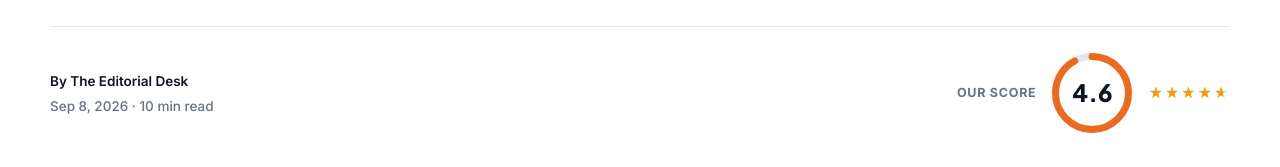
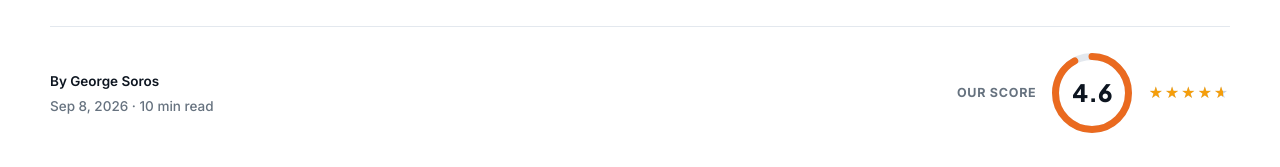
Before and after one commit to ZeeTech-Pvt-Ltd/AI-trading-platform, a React (Vite) app: page /trading/rendaven in a window 1280 px wide. Shown: the part 443-610 px from the top of the page. Built offline with nearby package versions, Linux system fonts and the light colour scheme.

Commit message:
Authors added

```diff
--- a/src/data/reviews/austerio-smart-up.js
+++ b/src/data/reviews/austerio-smart-up.js
@@ -8,7 +8,7 @@ export default {
   deck: 'Austerio Smart Up promises a three-click path to automated trading for Australians, with 4M+ users, a 4.8 community score and AU$250 to start. We checked each claim against what the site actually publishes.',
   date: 'Sep 4, 2026',
   readTime: '10 min read',
-  byline: 'The Editorial Desk',
+  byline: 'Stanley Druckenmiller',
   accent: '#7c3aed',
   verdict: 'SAFE — WITH CONDITIONS',
   targetMarket: 'Australia',
--- a/src/data/reviews/bright-kapitune.js
+++ b/src/data/reviews/bright-kapitune.js
@@ -8,7 +8,7 @@ export default {
   deck: '“Australia’s home for crypto trading” publishes a minimum deposit of A$347, a 4.7/5 community rating and a compliance promise. Here is what we found behind each one.',
   date: 'Sep 7, 2026',
   readTime: '10 min read',
-  byline: 'The Editorial Desk',
+  byline: 'Jesse Livermore',
   accent: '#155dfc',
   verdict: 'SAFE — WITH CONDITIONS',
   targetMarket: 'Australia',
--- a/src/data/reviews/dorivo.js
+++ b/src/data/reviews/dorivo.js
@@ -8,7 +8,7 @@ export default {
   deck: 'Dorivo is not a trading platform in the usual sense — it is a market-intelligence toolkit that plugs into your existing broker. That changes the questions we asked, and the answers matter.',
   date: 'Sep 2, 2026',
   readTime: '9 min read',
-  byline: 'The Editorial Desk',
+  byline: 'Takashi Kotegawa',
   accent: '#334155',
   verdict: 'SAFE — WITH CONDITIONS',
   targetMarket: 'International (traders, analysts, teams)',
--- a/src/data/reviews/gem-wealthholm.js
+++ b/src/data/reviews/gem-wealthholm.js
@@ -8,7 +8,7 @@ export default {
   deck: 'Gem Wealthholm sells clarity rather than speed — an AI engine that scans 65+ markets and turns dense data into plain signals. We read every published page to see what sits behind the calm.',
   date: 'Sep 6, 2026',
   readTime: '9 min read',
-  byline: 'The Editorial Desk',
+  byline: 'Paul Tudor Jones',
   accent: '#a3b80c',
   verdict: 'SAFE — WITH CONDITIONS',
   targetMarket: 'International, incl. Australia',
--- a/src/data/reviews/lyra-vestgrove.js
+++ b/src/data/reviews/lyra-vestgrove.js
@@ -8,7 +8,7 @@ export default {
   deck: '“Trading, on autopilot” is the pitch, but signup runs through a “our team will be in touch” step and the minimum deposit is never published. The caution points, examined.',
   date: 'Sep 1, 2026',
   readTime: '9 min read',
-  byline: 'The Editorial Desk',
+  byline: 'Shay Huang',
   accent: '#be123c',
   verdict: 'CAUTION — LIMITED DISCLOSURE',
   targetMarket: 'Australia (verified residents only)',
--- a/src/data/reviews/polar-zinsmere.js
+++ b/src/data/reviews/polar-zinsmere.js
@@ -8,7 +8,7 @@ export default {
   deck: 'Polar Zinsmere sells goal-based automated portfolios rather than raw trading speed — and it publishes the strongest risk language we have seen in this segment. The review, in full.',
   date: 'Sep 5, 2026',
   readTime: '10 min read',
-  byline: 'The Editorial Desk',
+  byline: 'Jim Simons',
   accent: '#0e7490',
   verdict: 'SAFE — WITH CONDITIONS',
   targetMarket: 'Australia (plus NZ, UK, US, SG and others)',
--- a/src/data/reviews/rendaven.js
+++ b/src/data/reviews/rendaven.js
@@ -11,7 +11,7 @@ export default {
   deck: 'Rendaven publishes more numbers than most — an 85% accuracy claim, a cold-storage figure and a public earnings calculator. We went through all of them.',
   date: 'Sep 8, 2026',
   readTime: '10 min read',
-  byline: 'The Editorial Desk',
+  byline: 'George Soros',
   accent: '#0150cf',
   verdict: 'SAFE — WITH CONDITIONS',
   targetMarket: 'Australia',
--- a/src/data/reviews/zephgain.js
+++ b/src/data/reviews/zephgain.js
@@ -8,7 +8,7 @@ export default {
   deck: 'Zephgain says what most platforms won’t: it provides technology only, not personal financial advice, and it names its minimum deposit. The rest of the review, without the polish.',
   date: 'Sep 3, 2026',
   readTime: '9 min read',
-  byline: 'The Editorial Desk',
+  byline: 'Chris Coverdale',
   accent: '#d97706',
   verdict: 'SAFE — WITH CONDITIONS',
   targetMarket: 'Australia (verified residents)',
--- a/src/pages/About.jsx
+++ b/src/pages/About.jsx
@@ -64,9 +64,9 @@ export default function About() {
           <h2>The desk</h2>
           <p>
             AI Trading Platform Reviews is written by a small editorial desk based in Sydney,
-            Australia. Reviews are published under the desk byline — one standard, one
-            methodology, no bylined opinion columns. Corrections are always welcome and
-            usually fixed within two business days.
+            Australia, supported by a rotating team of reviewers. Each review carries its
+            author&rsquo;s byline — one standard, one methodology, whoever signs it.
+            Corrections are always welcome and usually fixed within two business days.
           </p>
         </div>
 
--- a/src/pages/ReviewArticle.jsx
+++ b/src/pages/ReviewArticle.jsx
@@ -33,7 +33,7 @@ function ArticleJsonLd({ review }) {
         bestRating: 5,
         worstRating: 1,
       },
-      author: { '@type': 'Organization', name: SITE.name, url: SITE.url },
+      author: { '@type': 'Person', name: review.byline },
       publisher: { '@type': 'Organization', name: SITE.name },
       datePublished: review.isoDate,
     })
```
Also changed, not shown: .claude/settings.json, screenshots/article-desktop.png.
